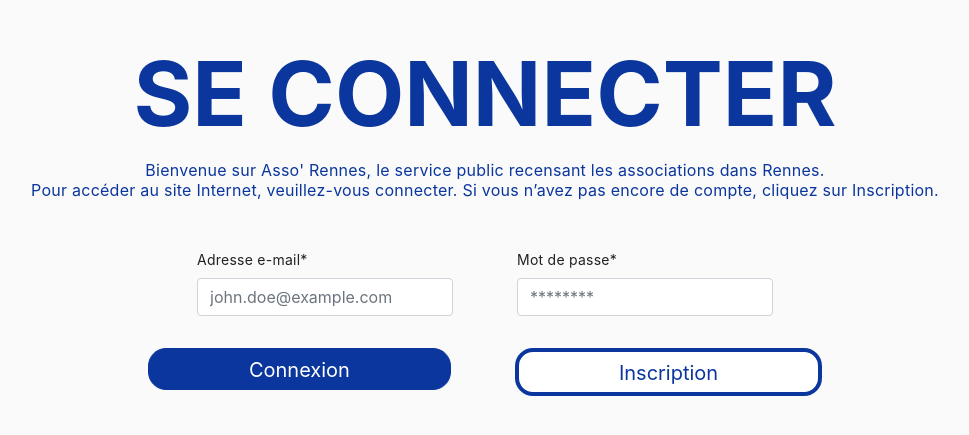
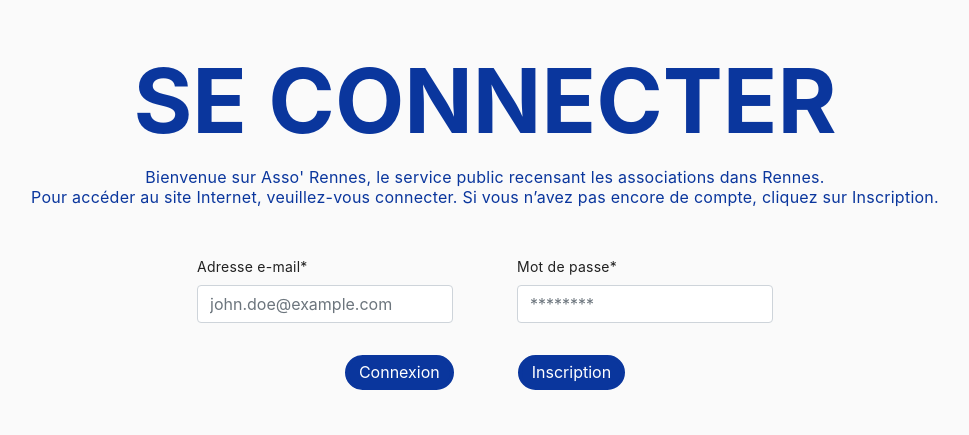
Before and after one commit to SterennLeHir/fr-administration-front, an Angular app: page / in a window 1280 px wide. Shown: the part 163-598 px from the top of the page, without its empty margins (155-1124 px from the left). Built offline with nearby package versions, Linux system fonts and the light colour scheme.

Commit message:
Update CSS

```diff
--- a/src/app/association-item/association-item.component.css
+++ b/src/app/association-item/association-item.component.css
@@ -12,14 +12,12 @@
   border: 3px solid #0A369D;
   padding: 0;
   border-radius: 30px;
-  width: 550px; /* Définissez la largeur souhaitée pour la carte */
-  height: 300px; /* Définissez la hauteur souhaitée pour la carte */
 }
 
 mat-card-content {
-  height: 100%; /* Utilisez la hauteur à 100% pour remplir toute la hauteur de la carte */
-  /* Autres styles pour le contenu de la carte */
+  height: 100%;
 }
+
 a {
   border-radius: 18px;
   background-color: #0A369D;
--- a/src/app/association-item/association-item.component.html
+++ b/src/app/association-item/association-item.component.html
@@ -3,7 +3,7 @@
     <div class = "container" *ngIf="myData">
       <h3>{{myData.name}}</h3>
       <p>{{myData.description}}</p>
-      <a [routerLink]="['/associations', myData.id]" routerLinkActive = "active" class="btn btn-primary" id = "btn right">Voir plus</a>
+      <button [routerLink]="['/associations', myData.id]" routerLinkActive = "active" class="btn btn-primary" id = "btn right">Voir plus</button>
     </div>
   </mat-card-content>
 </mat-card>
--- a/src/app/associations-page/associations-page.component.css
+++ b/src/app/associations-page/associations-page.component.css
@@ -33,6 +33,17 @@
   margin-bottom: 50px;
 }
 
+button:hover {
+  line-height: 1;
+  background-color: white !important;
+  color:#0A369D !important;
+  border: 4px solid;
+  box-sizing: border-box;
+  border-radius: 18px;
+  border-color: #0A369D !important;
+  vertical-align: middle !important;
+}
+
 input {
   border-radius: 18px;
   width: 20%;
@@ -41,6 +52,11 @@
   background-position: right;
   outline : none;
   line-height: 1;
+}
+
+input::placeholder {
+  color: #0A369D;
+  font-family: Inter, sans-serif;
 }
 
 #error {
--- a/src/app/associations-page/associations-page.component.html
+++ b/src/app/associations-page/associations-page.component.html
@@ -3,7 +3,7 @@
   <h2>LES ASSOCIATIONS</h2>
   <p>Ici, vous trouverez la liste complète des associations. Vous pouvez également en chercher une en particulier ou en ajouter une!</p>
   <div id = "buttons">
-    <a class="btn btn-primary"  id = "creer" [routerLink]="['/creer-association']" routerLinkActive = "active">Ajouter une Association</a>
+    <button class="btn btn-primary"  id = "creer" [routerLink]="['/creer-association']" routerLinkActive = "active">Ajouter une association</button>
     <input id = "cherche" type = "search" (keydown)="search($event)" placeholder="Je cherche une association">
   </div>
   <div *ngIf="message">
--- a/src/app/login/login.component.css
+++ b/src/app/login/login.component.css
@@ -39,27 +39,12 @@
   margin-bottom: 50px;
 }
 
-.oval-button {
-  font-size: 20px !important;
-  padding: 20px 100px;
-  line-height: 0.1; /* Ajustez la line-height pour aligner le texte au centre */
-  border-radius: 18px;
-}
-
 #left {
 margin-right: 2.5%
 }
 
 #right {
   margin-left: 2.5%;
-  line-height: 0.1; /* Set line-height to 1 or adjust as needed */
-  background-color: white !important;
-  color:#0A369D ;
-  border: 4px solid;
-  box-sizing: border-box;
-  border-radius: 18px;
-  border-color: #0A369D !important;
-  vertical-align: middle;
 }
 
 .erreur p {
--- a/src/app/modification-membres/modification-membres.component.css
+++ b/src/app/modification-membres/modification-membres.component.css
@@ -83,7 +83,7 @@
 }
 
 #register{
-  line-height: 1; /* Set line-height to 1 or adjust as needed */
+  line-height: 1;
   background-color: white !important;
   color:#0A369D ;
   border: 4px solid;
--- a/src/app/users-page/users-page.component.css
+++ b/src/app/users-page/users-page.component.css
@@ -19,6 +19,7 @@
   display:flex;
   justify-content: end;
 }
+
 input {
   border-radius: 18px;
   width: 20%;
@@ -30,7 +31,10 @@
   outline : none;
   height: 35px;
 }
-
+input::placeholder {
+  color: #0A369D;
+  font-family: Inter, sans-serif;
+}
 #error {
   color: red;
 }
--- a/src/app/users-page/users-page.component.html
+++ b/src/app/users-page/users-page.component.html
@@ -1,7 +1,7 @@
 <app-nav></app-nav>
 <div class = "container">
   <h2>LES UTILISATEURS</h2>
-  <p>Ici vous trouverez la liste complète des membres des différentes associations. Vous pouvez également en chercher un en particulier !</p>
+  <p>Ici vous trouverez la liste complète des utilisateurs. Vous pouvez également en chercher un en particulier !</p>
   <div id = "search-input">
     <input id = "cherche" type = "search" (keydown)="search($event)" placeholder="Je cherche un utilisateur">
   </div>
--- a/src/styles.css
+++ b/src/styles.css
@@ -49,10 +49,22 @@
   color:white;
   height: 35px !important;
   width: auto;
-  border-color: #0A369D !important;
   font-family: Inter, sans-serif;
   font-size: 25px;
   border-radius: 18px !important;
+  border : 4px solid #0A369D !important;
+  vertical-align: middle !important;
+  padding : 0 10px 0 10px !important;
+}
+button:hover {
+  line-height: 1;
+  background-color: white !important;
+  color:#0A369D !important;
+  border: 4px solid;
+  box-sizing: border-box;
+  border-radius: 18px;
+  border-color: #0A369D !important;
+  vertical-align: middle !important;
 }
 
 a {
```
